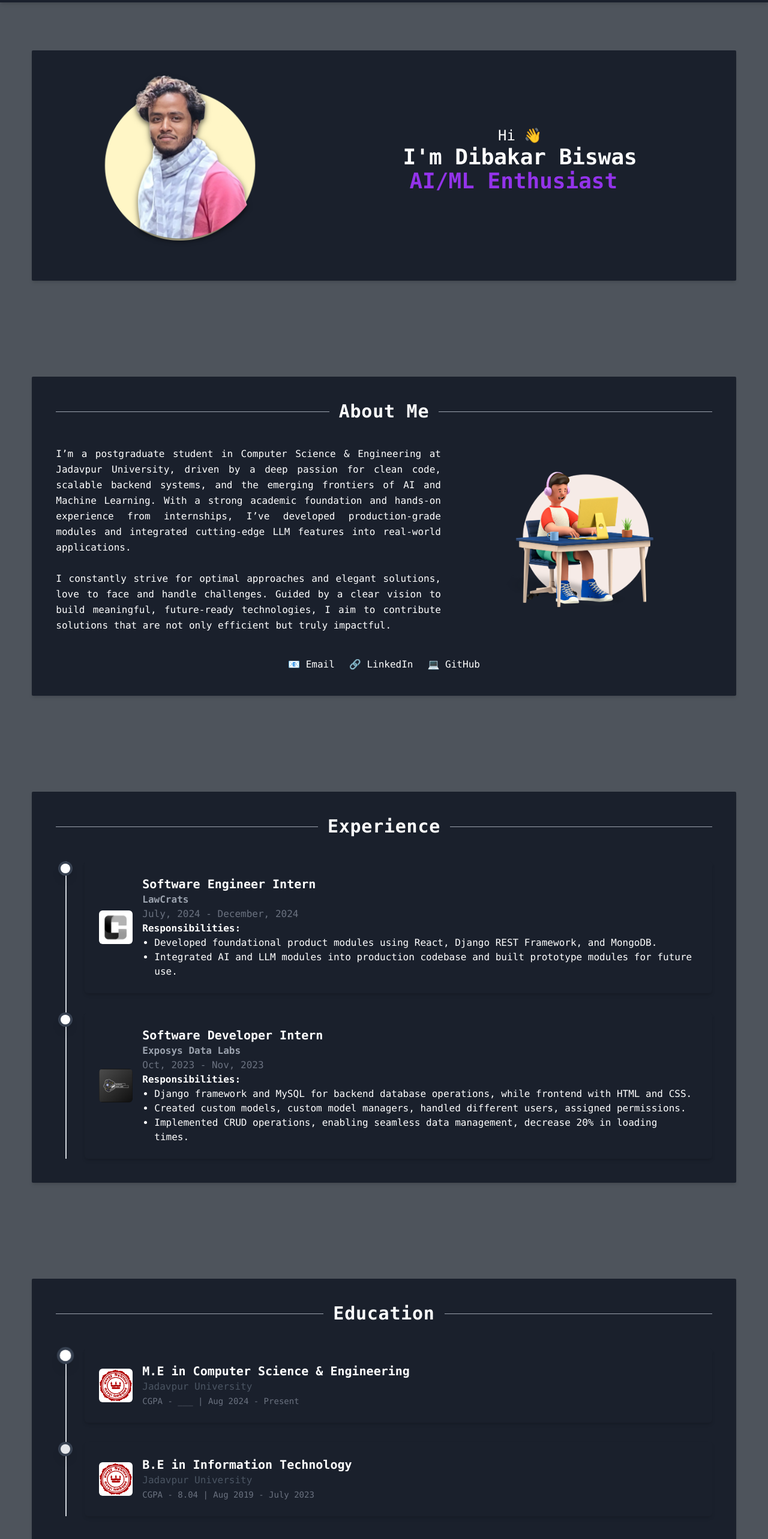
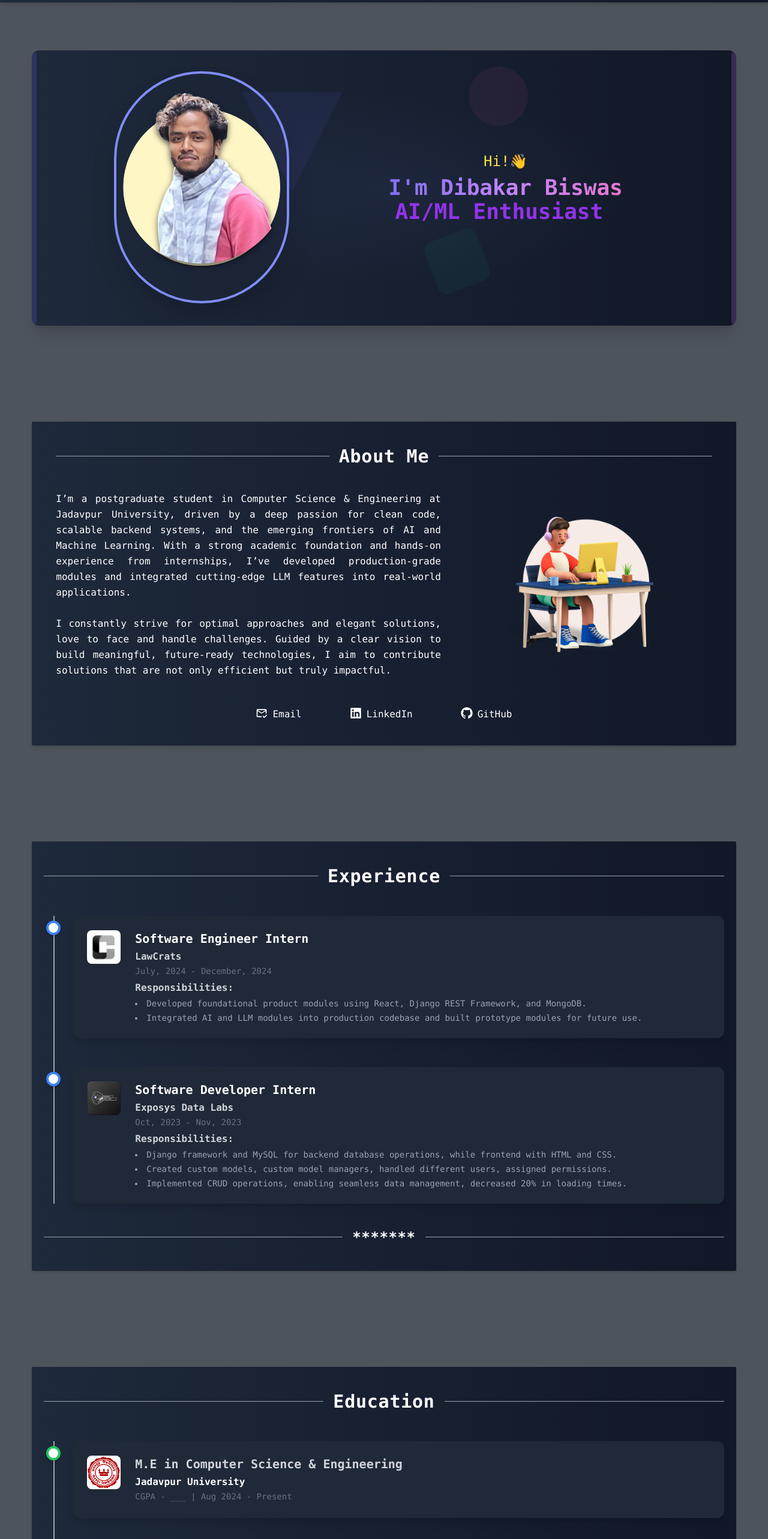
Before and after one commit to dibakar7/Portfolio, a React (Create React App) app: page / in a window 1280 px wide. Shown: the part 60-2626 px from the top of the page at 60% size. Built offline with nearby package versions, Linux system fonts and the light colour scheme.

Commit message:
Second Commit

```diff
--- a/src/components/AboutMe.jsx
+++ b/src/components/AboutMe.jsx
@@ -1,22 +1,113 @@
 import React from 'react'
+import { motion } from 'framer-motion'
 import TypeAnimationComp from './TypeAnimationComp'
 import Portfolio from "../assets/portfolio-photo-sh.png"
-const AboutMe = ({dayTheme}) => {
-  const stringArray = ["Software Engineer", "Full Stack Developer", "AI/ML Enthusiast"]
+
+const AboutMe = ({ dayTheme }) => {
+  const stringArray = ["Software Engineer", "Fullstack Developer", "AI/ML Enthusiast"]
+
   return (
-    <div className={`min-h-96 px-20 w-11/12 shadow-md rounded-sm mb-40 flex flex-row xs:flex-col items-stretch px-5 xs:px-5 justify-between ${dayTheme ? 'day-theme' : 'night-theme'}`}>
-      <div className="w-full md:w-[40%] flex items-center justify-center mb-6 md:mb-0">
-        <img src={Portfolio} alt="About" className="w-[60%] h-auto object-contain xs:pt-5 pointer-events-none select-none" onContextMenu={(e) => e.preventDefault()} draggable="false"/>
-      </div>
+    <motion.div
+      className={`relative overflow-hidden min-h-96 px-5 md:px-20 w-11/12 shadow-xl rounded-xl mb-40 flex flex-col md:flex-row items-center justify-between
+        ${dayTheme ? 'bg-gradient-to-r from-yellow-50 to-blue-100' : 'bg-gradient-to-r from-slate-800 to-gray-900'}`}
+      initial={{ opacity: 0, y: 50 }}
+      animate={{ opacity: 1, y: 0 }}
+      transition={{ duration: 0.8 }}
+    >
+      <svg
+        className="absolute z-0 top-0 left-0 w-full h-full pointer-events-none"
+        viewBox="0 0 800 600"
+        fill="none"
+        xmlns="http://www.w3.org/2000/svg"
+      >
+        <motion.polygon
+          points="100,100 300,100 200,300"
+          fill="#6366f1"
+          fillOpacity="0.08"
+          animate={{ scale: [1, 1.1, 1] }}
+          transform="translate(0, 0)"
+          transition={{ duration: 5, repeat: Infinity }}
+        />
+        <motion.circle
+          cx="650"
+          cy="100"
+          r="60"
+          fill="#ec4899"
+          fillOpacity="0.07"
+          animate={{ r: [60, 70, 60] }}
+          transition={{ duration: 6, repeat: Infinity }}
+        />
+        <motion.rect
+          x="500"
+          y="400"
+          width="120"
+          height="120"
+          rx="20"
+          fill="#10b981"
+          fillOpacity="0.06"
+          animate={{ rotate: [0, 360] }}
+          transform="rotate(0 560 460)"
+          transition={{ duration: 10, repeat: Infinity, ease: "linear" }}
+        />
 
-      <div className="w-[60%] xs:w-full text-center mt-5 pb-10 xs:pb-5 flex flex-col justify-center">
-        <p className="text-2xl font-medium xs:text-xl">Hi 👋</p>
-        <p className="text-4xl font-semibold xs:text-xl">I'm Dibakar Biswas</p>
+      </svg>
+
+      <motion.div
+        className="absolute inset-0 pointer-events-none z-0"
+        animate={{ opacity: [0.3, 0.6, 0.3] }}
+        transition={{ duration: 5, repeat: Infinity }}
+      >
+        <div className="w-full h-full bg-[radial-gradient(ellipse_at_center,_var(--tw-gradient-stops))] from-indigo-400/10 via-transparent to-transparent" />
+      </motion.div>
+
+      <motion.div
+        className="z-10 w-full md:w-[40%] flex items-center justify-center py-10"
+        whileHover={{ scale: 1.05, y: -5 }}
+        transition={{ type: 'spring', stiffness: 150 }}
+      >
+        <motion.img
+          src={Portfolio}
+          alt="About"
+          className="w-[50%] md:w-[70%] h-auto object-contain rounded-full shadow-2xl ring-4 ring-indigo-400 pointer-events-none select-none xs:w-[80%]"
+          onContextMenu={(e) => e.preventDefault()}
+          draggable="false"
+          animate={{
+            y: [0, -3, 3, 0],
+          }}
+          transition={{
+            duration: 6,
+            repeat: Infinity,
+            ease: "easeInOut",
+          }}
+        />
+      </motion.div>
+
+      <motion.div
+        className="z-10 w-full md:w-[60%] text-center px-4 pb-10 md:pb-0 flex flex-col justify-center"
+        initial={{ opacity: 0, x: 50 }}
+        animate={{ opacity: 1, x: 0 }}
+        transition={{ delay: 0.3, duration: 0.8 }}
+      >
+        <p className="text-2xl font-medium text-yellow-300 dark:text-yellow-400 xs:text-xl">Hi!👋</p>
+        <p className="text-4xl font-extrabold mt-2 bg-clip-text text-transparent bg-gradient-to-r from-indigo-500 via-purple-400 to-pink-400 animate-gradient xs:text-2xl">
+          I'm Dibakar Biswas
+        </p>
         <TypeAnimationComp stringArray={stringArray} />
-      </div>
+      </motion.div>
 
-    </div>
-
+      <motion.div
+        className="absolute top-0 left-0 w-2 h-full bg-indigo-500 opacity-20 rounded-r-lg z-0"
+        initial={{ height: 0 }}
+        animate={{ height: "100%" }}
+        transition={{ duration: 1.2 }}
+      />
+      <motion.div
+        className="absolute bottom-0 right-0 w-2 h-full bg-purple-400 opacity-20 rounded-l-lg z-0"
+        initial={{ height: 0 }}
+        animate={{ height: "100%" }}
+        transition={{ delay: 0.3, duration: 1.2 }}
+      />
+    </motion.div>
   )
 }
 
--- a/src/components/AboutMeContact.jsx
+++ b/src/components/AboutMeContact.jsx
@@ -1,9 +1,12 @@
 import React from 'react'
 import animePhoto from "../assets/about.png"
+import { RxGithubLogo } from "react-icons/rx";
+import { FaLinkedin } from "react-icons/fa6";
+import { MdOutlineMarkEmailRead } from "react-icons/md";
 
 const AboutMeContact = ({dayTheme}) => {
   return (
-    <div className={`min-h-96 w-11/12 px-15 shadow-md rounded-sm mb-40 flex flex-col items-center xs:px-10 ${dayTheme ? `day-theme` : `night-theme`} p-10`}>
+    <div className={`min-h-96 w-11/12 px-15 shadow-md rounded-sm mb-40 flex flex-col items-center xs:px-10 ${dayTheme ? 'bg-gradient-to-r from-yellow-50 to-blue-100 text-black' : 'bg-gradient-to-r from-slate-800 to-gray-900 text-white'} p-10`}>
         <div className="flex items-center justify-center w-full mb-10">
             <hr className="flex-grow border-t border-gray-400" />
             <span className="mx-4 text-3xl font-bold tracking-wide">About Me</span>
@@ -13,7 +16,7 @@ const AboutMeContact = ({dayTheme}) => {
           <div className="w-full md:w-[40%] flex items-center justify-center mb-6 md:mb-0">
             <img src={animePhoto} alt="doddle-image" className="w-[60%] h-auto object-contain xs:pt-5" />
           </div>
-          <div className="w-full md:w-3/5 text-base leading-relaxed text-justify break-words">
+          <div className="w-full md:w-3/5 text-base leading-relaxed text-justify break-words xs:text-sm">
             I’m a postgraduate student in Computer Science & Engineering at Jadavpur University, driven by a deep passion for clean code, scalable backend systems, and the emerging frontiers of AI and Machine Learning. With a strong academic foundation and hands-on experience from internships, I’ve developed production-grade modules and integrated cutting-edge LLM features into real-world applications.
             <br /><br />
             I constantly strive for optimal approaches and elegant solutions, love to face and handle challenges. Guided by a clear vision to build meaningful, future-ready technologies, I aim to contribute solutions that are not only efficient but truly impactful.
@@ -21,10 +24,19 @@ const AboutMeContact = ({dayTheme}) => {
         </div>
 
 
-        <div className="flex gap-6 mt-10">
-            <a href="mailto:itsdibakar007@gmail.com" className="text-primary hover:text-secondary transition">📧 Email</a>
-            <a href="https://linkedin.com/in/connect-dibakar" target="_blank" rel="noreferrer" className="text-primary hover:text-secondary transition">🔗 LinkedIn</a>
-            <a href="https://github.com/dibakar7" target="_blank" rel="noreferrer" className="text-primary hover:text-secondary transition">💻 GitHub</a>
+        <div className="text-md flex flex-row gap-[80px] mt-12 xs:text-sm gap-4">
+          <a href="mailto:itsdibakar007@gmail.com" className="text-primary flex flex-row gap-2 hover:text-secondary transition">
+            <MdOutlineMarkEmailRead style={{width:"20px", height: "20px"}} />
+            Email
+          </a>
+          <a href="https://linkedin.com/in/connect-dibakar" target="_blank" rel="noreferrer" className="text-primary flex flex-row gap-2 hover:text-secondary transition">
+            <FaLinkedin style={{width:"20px", height: "20px"}} />
+            LinkedIn
+          </a>
+          <a href="https://github.com/dibakar7" target="_blank" rel="noreferrer" className="text-primary flex flex-row gap-2 hover:text-secondary transition">
+            <RxGithubLogo style={{width:"20px", height: "20px"}} />
+            GitHub
+          </a>
         </div>
     </div>
   )
--- a/src/components/CodingPlatforms.jsx
+++ b/src/components/CodingPlatforms.jsx
@@ -20,7 +20,7 @@ const platforms = [
 
 const CodingPlatforms = ({ dayTheme }) => {
   return (
-    <div className={`min-h-96 w-11/12 px-15 shadow-md rounded-sm mb-40 flex flex-col items-center xs:px-10 ${dayTheme ? `day-theme` : `night-theme`} p-10`}>
+    <div className={`min-h-96 w-11/12 px-15 shadow-md rounded-sm mb-40 flex flex-col items-center xs:px-10 ${dayTheme ? 'bg-gradient-to-r from-yellow-50 to-blue-100 text-black' : 'bg-gradient-to-r from-slate-800 to-gray-900 text-white'} p-10`}>
 
       {/* Section Header */}
       <div className="flex items-center justify-center w-full mb-10">
--- a/src/components/ContactMe.jsx
+++ b/src/components/ContactMe.jsx
@@ -2,7 +2,7 @@ import React from 'react';
 
 const ContactMe = ({ dayTheme }) => {
   return (
-    <div className={`w-11/12 px-6 py-10 shadow-md rounded-md mb-40 flex flex-col items-center ${dayTheme ? 'day-theme' : 'night-theme'}`}>
+    <div className={`w-11/12 px-6 py-10 shadow-md rounded-md mb-40 flex flex-col items-center ${dayTheme ? 'bg-gradient-to-r from-yellow-50 to-blue-100 text-black' : 'bg-gradient-to-r from-slate-800 to-gray-900 text-white'}`}>
 
       {/* Section Header */}
       <div className="flex items-center justify-center w-full mb-8">
--- a/src/components/Education.jsx
+++ b/src/components/Education.jsx
@@ -1,58 +1,64 @@
-import React from 'react'
-import JULogo from "../assets/Jadavpur_University_Logo.png"
+import React from 'react';
+import JULogo from "../assets/Jadavpur_University_Logo.png";
 
-const Education = ({dayTheme}) => {
+const Education = ({ dayTheme }) => {
   return (
-    <div
-      className={`min-h-96 w-11/12 px-15 shadow-md rounded-sm mb-40 flex flex-col items-center xs:px-5 ${dayTheme ? `day-theme` : `night-theme`} p-10`}>
+    <div className={`min-h-96 w-11/12 px-5 shadow-md rounded-sm mb-40 flex flex-col items-center ${dayTheme ? 'bg-gradient-to-r from-yellow-50 to-blue-100 text-black' : 'bg-gradient-to-r from-slate-800 to-gray-900 text-white'} p-10`}>
+
       {/* Section Header */}
-      <div className="flex items-center justify-center w-full mb-10">
+      <div className="flex items-center justify-center w-full mb-12">
         <hr className="flex-grow border-t border-gray-400" />
-        <span className="mx-4 text-3xl font-bold tracking-wide">Education</span>
+        <span className={`mx-4 text-3xl font-bold tracking-wide ${dayTheme ? 'text-black' : 'text-white'}`}>Education</span>
         <hr className="flex-grow border-t border-gray-400" />
       </div>
 
       {/* Timeline */}
-      <div className="relative w-full flex flex-col gap-8">
+      <div className="relative w-full flex flex-col gap-12">
         {/* Vertical Line */}
-        <div className="absolute left-4 top-0 h-full border-l-2 border-gray-300"></div>
+        <div className="absolute left-4 top-0 h-full border-l-2 border-gray-400"></div>
 
-        {/* Timeline Item 1 */}
-        <div className="relative pl-12">
-          {/* Marker */}
-          <div className="absolute top-0 left-1 w-6 h-6 bg-gray-700 rounded-full flex items-center justify-center shadow-lg animate-pulseScale">
-            <span className="block w-4 h-4 bg-white rounded-full"></span>
-          </div>
-          {/* Content */}
-          <div className="shadow-md rounded-md p-6 flex flex-row gap-4 items-center xs:flex-col">
-            <img src={JULogo} alt="company_logo" className="w-14 h-14 rounded-md bg-white" onClick={()=>window.open('https://jadavpuruniversity.in/', '_blank')} />
-            <div className=''>
-              <h3 className="text-xl font-semibold">M.E in Computer Science & Engineering</h3>
-              <p className="text-md text-gray-600 dark:text-gray-400">Jadavpur University</p>
-              <span className="text-sm text-gray-500 dark:text-gray-300">CGPA - ___ | Aug 2024 - Present</span>
+        {/* Education Cards */}
+        {[{
+          degree: "M.E in Computer Science & Engineering",
+          university: "Jadavpur University",
+          link: "https://jadavpuruniversity.in/",
+          date: "CGPA - ___ | Aug 2024 - Present",
+          logo: JULogo
+        }, {
+          degree: "B.E in Information Technology",
+          university: "Jadavpur University",
+          link: "https://jadavpuruniversity.in/",
+          date: "CGPA - 8.04 | Aug 2019 - July 2023",
+          logo: JULogo
+        }].map((edu, index) => (
+          <div key={index} className="relative pl-12">
+            {/* Marker */}
+            <div className="absolute top-2 left-1 w-6 h-6 bg-white border-4 border-green-500 rounded-full shadow-md"></div>
+
+            {/* Card */}
+            <div className={`rounded-xl p-6 flex flex-row gap-6 items-start xs:flex-col transition-all duration-300 ${dayTheme ? 'bg-white' : 'bg-gray-800'} shadow-lg`}>
+              <img
+                src={edu.logo}
+                alt="university_logo"
+                className="w-14 h-14 rounded-lg object-cover bg-white cursor-pointer"
+                onClick={() => window.open(edu.link, '_blank')}
+              />
+              <div className="space-y-1">
+                <h3 className={`text-xl font-bold ${dayTheme? 'text-gray-700' : 'text-gray-300'}`}>{edu.degree}</h3>
+                <p className={`text-md font-semibold ${dayTheme ? 'text-black' : 'text-white'}`}>{edu.university}</p>
+                <span className="text-sm text-gray-500">{edu.date}</span>
+              </div>
             </div>
           </div>
-        </div>
-
-        {/* Timeline Item 2 */}
-        <div className="relative pl-12">
-          {/* Marker */}
-          <div className="absolute top-0 left-1 w-6 h-6 bg-gray-700 rounded-full flex items-center justify-center shadow-lg">
-            <span className="block w-4 h-4 bg-gray-200 rounded-full"></span>
-          </div>
-          {/* Content */}
-          <div className="shadow-md rounded-md p-6 flex flex-row gap-4 items-center xs:flex-col">
-            <img src={JULogo} alt="company_logo" className="w-14 h-14 rounded-md bg-white" onClick={()=>window.open('https://jadavpuruniversity.in/', '_blank')} />
-            <div>
-              <h3 className="text-xl font-semibold">B.E in Information Technology</h3>
-              <p className="text-md text-gray-600 dark:text-gray-400">Jadavpur University</p>
-              <span className="text-sm text-gray-500 dark:text-gray-300">CGPA - 8.04 | Aug 2019 - July 2023</span>
-            </div>
-          </div>
-        </div>
+        ))}
+      </div>
+      <div className="flex items-center justify-center w-full pt-10">
+        <hr className="flex-grow border-t border-gray-400" />
+        <span className={`mx-4 text-2xl font-bold tracking-wide ${dayTheme ? 'text-black' : 'text-white'}`}>*******</span>
+        <hr className="flex-grow border-t border-gray-400" />
       </div>
     </div>
   );
-}
+};
 
-export default Education
+export default Education;
--- a/src/components/Experience.jsx
+++ b/src/components/Experience.jsx
@@ -4,64 +4,74 @@ import edlLogo from "../assets/edl-logo.PNG";
 
 const Experience = ({ dayTheme }) => {
   return (
-    <div
-      className={`min-h-96 w-11/12 px-15 shadow-md rounded-sm mb-40 flex flex-col items-center xs:px-5 ${dayTheme ? `day-theme` : `night-theme`} p-10`}>
+    <div className={`min-h-96 w-11/12 px-5 shadow-md rounded-sm mb-40 flex flex-col items-center ${dayTheme ? 'bg-gradient-to-r from-yellow-50 to-blue-100 text-black' : 'bg-gradient-to-r from-slate-800 to-gray-900 text-white'} p-10`}>
+
       {/* Section Header */}
-      <div className="flex items-center justify-center w-full mb-10">
+      <div className="flex items-center justify-center w-full mb-12">
         <hr className="flex-grow border-t border-gray-400" />
-        <span className="mx-4 text-3xl font-bold tracking-wide">Experience</span>
+        <span className={`mx-4 text-3xl font-bold tracking-wide ${dayTheme ? 'text-black' : 'text-white'}`}>Experience</span>
         <hr className="flex-grow border-t border-gray-400" />
       </div>
 
       {/* Timeline */}
-      <div className="relative w-full flex flex-col gap-8">
+      <div className="relative w-full flex flex-col gap-12">
         {/* Vertical Line */}
-        <div className="absolute left-4 top-0 h-full border-l-2 border-gray-300"></div>
+        <div className="absolute left-4 top-0 h-full border-l-2 border-gray-400"></div>
 
-        {/* Timeline Item 1 */}
-        <div className="relative pl-12">
-          {/* Marker */}
-          <div className="absolute top-0 left-1 w-6 h-6 bg-gray-700 rounded-full flex items-center justify-center shadow-lg">
-            <span className="block w-4 h-4 bg-white rounded-full"></span>
-          </div>
-          {/* Content */}
-          <div className="shadow-md rounded-md p-6 flex flex-row gap-4 items-center xs:flex-col p-5">
-            <img src={lcLogo} alt="company_logo" className="w-14 h-14 rounded-md" onClick={()=>window.open('https://www.linkedin.com/company/lawcrats/', '_blank')} />
-            <div className=''>
-              <h3 className="text-xl font-semibold">Software Engineer Intern</h3>
-              <p className={`text-md font-semibold ${dayTheme ? `text-gray-800` : `text-gray-400`}`}>LawCrats</p>
-              <span className="text-md text-gray-500 dark:text-gray-400">July, 2024 - December, 2024</span>
-              <p className="text-md font-semibold">Responsibilities:</p>
-              <ul style={{ listStyleType: 'disc', paddingLeft: '20px' }}>
-                <li>Developed foundational product modules using React, Django REST Framework, and MongoDB.</li>
-                <li>Integrated AI and LLM modules into production codebase and built prototype modules for future use.</li>
-              </ul>
+        {/* Experience Cards */}
+        {[{
+          title: "Software Engineer Intern",
+          company: "LawCrats",
+          link: "https://www.linkedin.com/company/lawcrats/",
+          date: "July, 2024 - December, 2024",
+          logo: lcLogo,
+          responsibilities: [
+            "Developed foundational product modules using React, Django REST Framework, and MongoDB.",
+            "Integrated AI and LLM modules into production codebase and built prototype modules for future use."
+          ]
+        }, {
+          title: "Software Developer Intern",
+          company: "Exposys Data Labs",
+          link: "https://www.linkedin.com/company/upchat-technologies/",
+          date: "Oct, 2023 - Nov, 2023",
+          logo: edlLogo,
+          responsibilities: [
+            "Django framework and MySQL for backend database operations, while frontend with HTML and CSS.",
+            "Created custom models, custom model managers, handled different users, assigned permissions.",
+            "Implemented CRUD operations, enabling seamless data management, decreased 20% in loading times."
+          ]
+        }].map((exp, index) => (
+          <div key={index} className="relative pl-12">
+            {/* Marker */}
+            <div className="absolute top-2 left-1 w-6 h-6 bg-white border-4 border-blue-500 rounded-full shadow-md"></div>
+
+            {/* Card */}
+            <div className={`rounded-xl p-6 flex flex-row gap-6 items-start xs:flex-col transition-all duration-300 ${dayTheme ? 'bg-white' : 'bg-gray-800'} shadow-lg`}>
+              <img
+                src={exp.logo}
+                alt="company_logo"
+                className="w-14 h-14 rounded-lg object-cover cursor-pointer"
+                onClick={() => window.open(exp.link, '_blank')}
+              />
+              <div className="space-y-1">
+                <h3 className={`text-xl font-bold ${dayTheme? 'text-black' : 'text-white'}`}>{exp.title}</h3>
+                <p className={`text-md font-semibold ${dayTheme ? 'text-gray-700' : 'text-gray-300'}`}>{exp.company}</p>
+                <span className="text-sm text-gray-500">{exp.date}</span>
+                <p className={`mt-2 text-md font-semibold ${dayTheme ? 'text-gray-700' : 'text-gray-300'}`}>Responsibilities:</p>
+                <ul className="list-disc list-inside text-sm text-gray-400 space-y-1">
+                  {exp.responsibilities.map((res, i) => (
+                    <li key={i}>{res}</li>
+                  ))}
+                </ul>
+              </div>
             </div>
           </div>
-        </div>
-
-        {/* Timeline Item 2 */}
-        <div className="relative pl-12">
-          {/* Marker */}
-          <div className="absolute top-0 left-1 w-6 h-6 bg-gray-700 rounded-full flex items-center justify-center shadow-lg">
-            <span className="block w-4 h-4 bg-white rounded-full"></span>
-          </div>
-          {/* Content */}
-          <div className="shadow-md rounded-md p-6 flex flex-row gap-4 items-center xs:flex-col">
-            <img src={edlLogo} alt="company_logo" className="w-14 h-14 rounded-md" onClick={()=>window.open('https://www.linkedin.com/company/upchat-technologies/', '_blank')} />
-            <div>
-              <h3 className="text-xl font-semibold">Software Developer Intern</h3>
-              <p className={`text-md font-semibold ${dayTheme ? `text-gray-800` : `text-gray-400`}`}>Exposys Data Labs</p>
-              <span className="text-md text-gray-500 dark:text-gray-400">Oct, 2023 - Nov, 2023</span>
-              <p className="text-md font-semibold">Responsibilities:</p>
-              <ul style={{ listStyleType: 'disc', paddingLeft: '20px' }}>
-                <li>Django framework and MySQL for backend database operations, while frontend with HTML and CSS.</li>
-                <li>Created custom models, custom model managers, handled different users, assigned permissions.</li>
-                <li>Implemented CRUD operations, enabling seamless data management, decrease 20% in loading times.</li>
-              </ul>
-            </div>
-          </div>
-        </div>
+        ))}
+      </div>
+      <div className="flex items-center justify-center w-full pt-10">
+        <hr className="flex-grow border-t border-gray-400" />
+        <span className={`mx-4 text-2xl font-bold tracking-wide ${dayTheme ? 'text-black' : 'text-white'}`}>*******</span>
+        <hr className="flex-grow border-t border-gray-400" />
       </div>
     </div>
   );
--- a/src/components/Header.jsx
+++ b/src/components/Header.jsx
@@ -6,7 +6,7 @@ import { GoDownload } from "react-icons/go";
 
 const Header = ({dayTheme, setDayTheme}) => {
   return (
-    <div className={`fixed top-0 left-0 w-full h-16 z-50 sm:px-10 md:px-10 shadow-md flex items-center justify-between xs:px-5 ${dayTheme ? 'day-theme' : 'night-theme'}`}>
+    <div className={`fixed top-0 left-0 w-full h-16 z-50 sm:px-10 md:px-10 shadow-md flex items-center justify-between xs:px-5 ${dayTheme ? 'bg-gradient-to-r from-yellow-50 to-blue-100 text-black' : 'bg-gradient-to-r from-slate-800 to-gray-900 text-white'}`}>
       <div className="w-ex mx-auto h-full flex items-center justify-between">
         {/* Left Section */}
         <div className="flex items-center gap-4">
@@ -19,7 +19,7 @@ const Header = ({dayTheme, setDayTheme}) => {
           <button className="hover:underline hidden sm:block">Contacts</button>
 
           <button className="flex items-center gap-1 hover:underline">
-            <span className="inline xs:hidden ">Download</span>
+            <a href='https://drive.google.com/file/d/1onCPuD_2WPMDtRPXJ6WKgcAhu66LSotw/view?usp=sharing' target='_blank' rel='noreferrer'><span className="inline xs:hidden">Download</span></a>
             <span className="xs:inline-block sm:hidden">
               <GoDownload className="w-6 h-6" />
             </span>
```
Also changed, not shown: package.json (+4 -4 lines), src/components/Projects.jsx (+7 -2 lines), src/components/Skills.jsx (+6 -1 lines), 1 other file (tests, documents, lock files or other folders).
